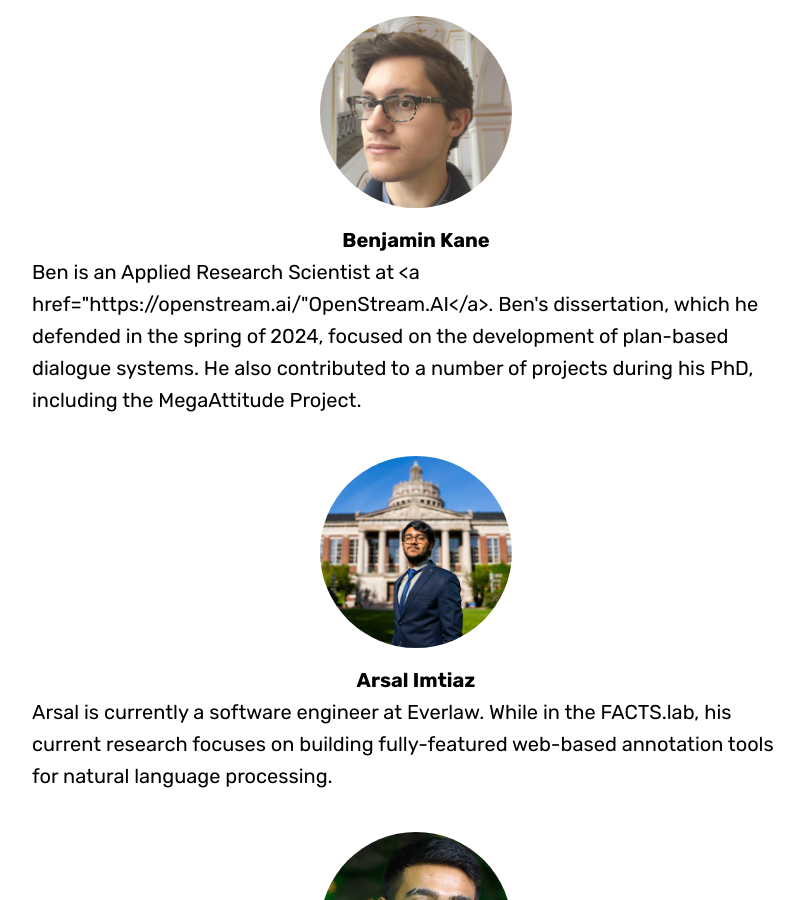
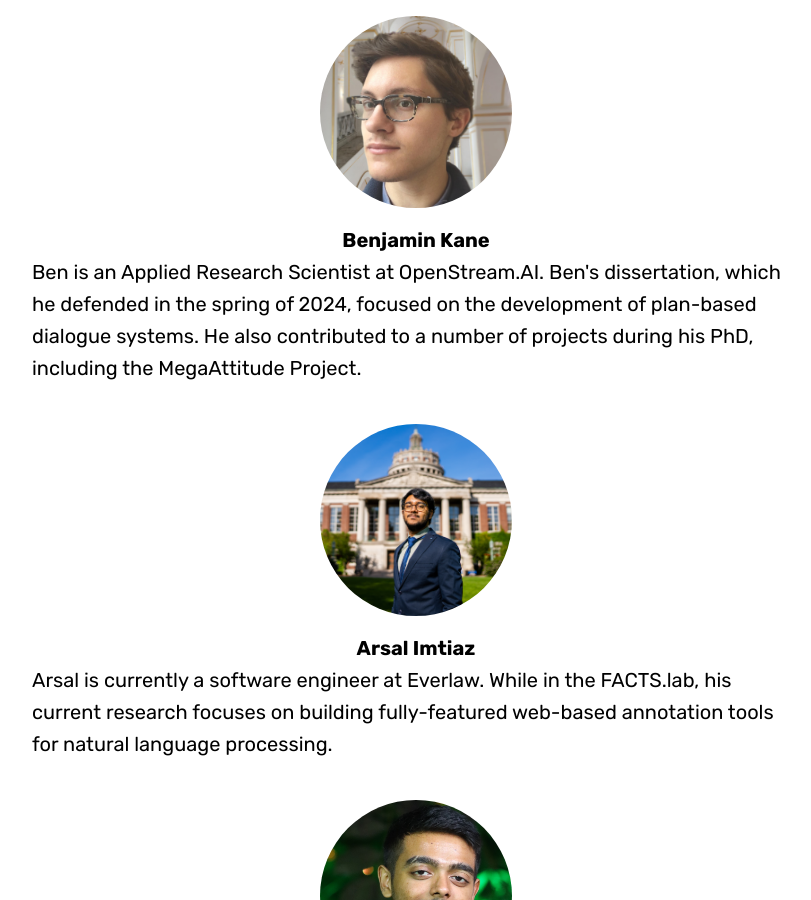
Before and after one commit to FACTSlab/factslab.github.io, a Jekyll site: the page built from people.md, in a window 1280 px wide and 900 px high, scrolled down 5983 px. Shown: the whole window, without its empty margins (224-1035 px from the left). Built offline with Jekyll 4.4.1, drawn with Linux system fonts in a browser that asks for light colours; some web fonts are replaced.

Commit message:
Fixes typo.

```diff
--- a/_data/people.yml
+++ b/_data/people.yml
@@ -27,7 +27,7 @@ people:
   bkane:
     name: Benjamin Kane
     website: https://www.cs.rochester.edu/u/bkane2/
-    description: Ben is an Applied Research Scientist at <a href="https://openstream.ai/"OpenStream.AI</a>. Ben's dissertation, which he defended in the spring of 2024, focused on the development of plan-based dialogue systems. He also contributed to a number of projects during his PhD, including the <a href="http://megaattitude.io/">MegaAttitude Project</a>.
+    description: Ben is an Applied Research Scientist at <a href="https://openstream.ai/">OpenStream.AI</a>. Ben's dissertation, which he defended in the spring of 2024, focused on the development of plan-based dialogue systems. He also contributed to a number of projects during his PhD, including the <a href="http://megaattitude.io/">MegaAttitude Project</a>.
     image: benjamin-kane.jpg
   srichter:
     name: Stephanie N. Richter
```
